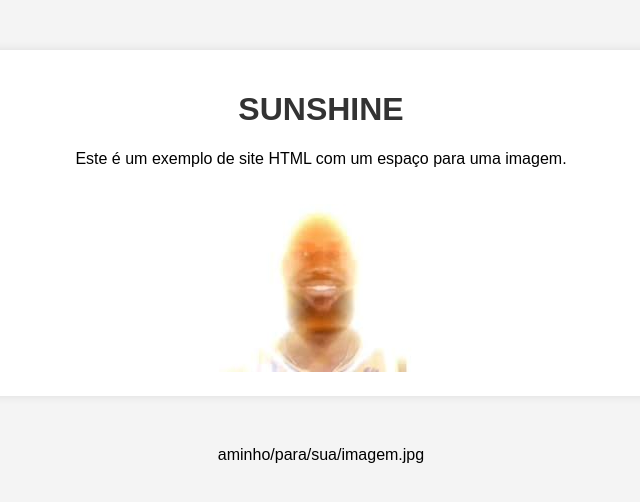
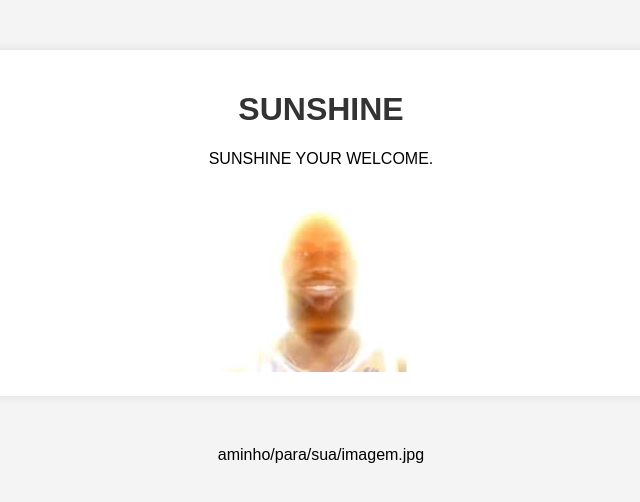
Before and after one commit to Eliezer2007z/novo, a plain HTML site: page index.html in a window 1280 px wide. Shown: the whole page, without its empty margins (319-959 px from the left). Drawn offline with Linux system fonts and the light colour scheme.

Commit message:
okkkkkkkk

```diff
--- a/index.html
+++ b/index.html
@@ -3,7 +3,7 @@
 <head>
     <meta charset="UTF-8">
     <meta name="viewport" content="width=device-width, initial-scale=1.0">
-    <title>SUNSHINE YOUR WELCOME</title>
+    <title>SUNSHINE</title>
     <style>
         body {
             font-family: Arial, sans-serif;
@@ -35,7 +35,7 @@
 
     <div class="container">
         <h1>SUNSHINE</h1>
-        <p>Este é um exemplo de site HTML com um espaço para uma imagem.</p>
+        <p>SUNSHINE YOUR WELCOME.</p>
 
         <!-- Espaço para a imagem -->
         <img src="sunshine.jpeg" alt="SUNSHINE">
```
